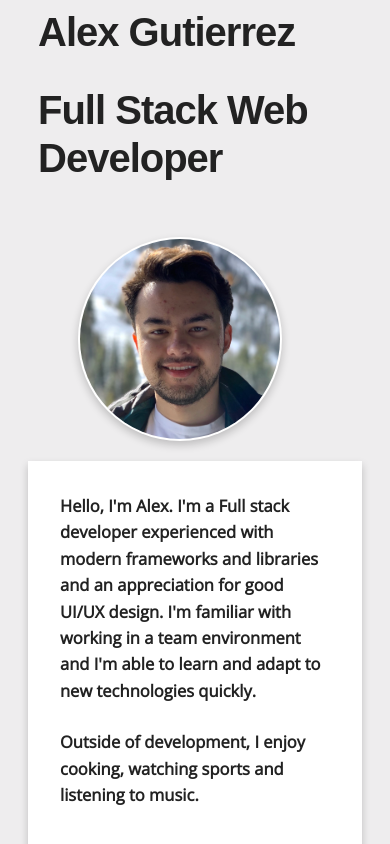
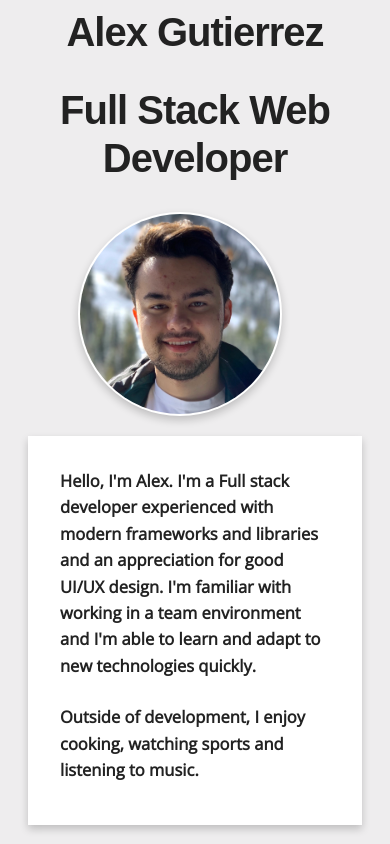
Before and after one commit to alexgutes/portfolio-site, a Gatsby site: page / in a window 390 px wide. Shown: the top 844 px of the page. Built offline with nearby package versions, Linux system fonts and the light colour scheme; Gatsby itself is replaced by a stand-in of ours; a web font is replaced by a local one.

Commit message:
added media queries

```diff
--- a/src/components/styles/Header.css
+++ b/src/components/styles/Header.css
@@ -9,3 +9,16 @@
 .flex-right {
   margin-left: auto;
 }
+
+@media screen and (max-width: 800px) {
+  .flex-list {
+    margin-right: 0;
+    margin-left: 0;
+    text-align: center;
+    justify-content: center;
+    margin-bottom: 0;
+  }
+  .flex-right {
+    margin-left: 0;
+  }
+}
```
